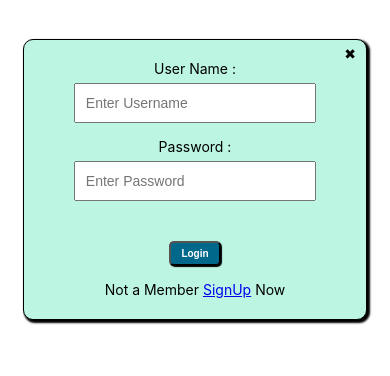
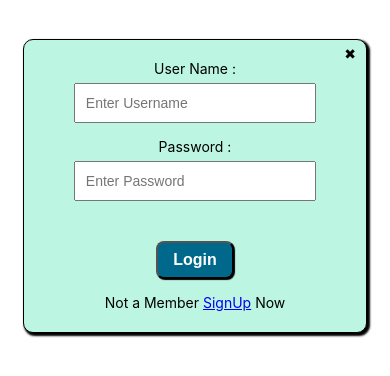
Before and after one commit to Masha-Menaga/Task, a React (Create React App) app in the folder frontend/: page / in a window 390 px wide. Shown: the top 376 px of the page. Built offline with nearby package versions, Linux system fonts and the light colour scheme; no server answers.

Commit message:
Task Magaer

```diff
--- a/frontend/src/components/Login.css
+++ b/frontend/src/components/Login.css
@@ -31,7 +31,7 @@ option {
   border-radius: 0px;
   color: #000;
 }
-button {
+.login-button {
   margin: 30px 0px 10px;
   padding: 5px 10px;
   border-radius: 8px;
@@ -40,6 +40,9 @@ button {
   font-weight: bold;
   color: #fff;
   background-color: rgb(0, 104, 139);
+}
+.login-button:hover {
+  background-color: rgb(5, 127, 168);
 }
 .close {
   position: absolute;
@@ -73,7 +76,7 @@ p {
     font-size: 14px;
   }
 
-  button {
+  .login-button {
     padding: 8px 15px;
     font-size: 16px;
   }
--- a/frontend/src/components/Login.js
+++ b/frontend/src/components/Login.js
@@ -40,7 +40,9 @@ const Login = () => {
 
       <p className="password">{match}</p>
 
-      <button onClick={login}>Login</button>
+      <button onClick={login} className="login-button">
+        Login
+      </button>
       <p>
         Not a Member <Link to="/signup">SignUp</Link> Now
       </p>
--- a/frontend/src/components/Signup.js
+++ b/frontend/src/components/Signup.js
@@ -62,7 +62,7 @@ const Signup = () => {
 
       <p className="password">{match}</p>
 
-      <button onClick={signup}>Signup</button>
+      <button onClick={signup} className="login-button">Signup</button>
       <p>
         Already have an account? <Link to="/">Login</Link>
       </p>
```
